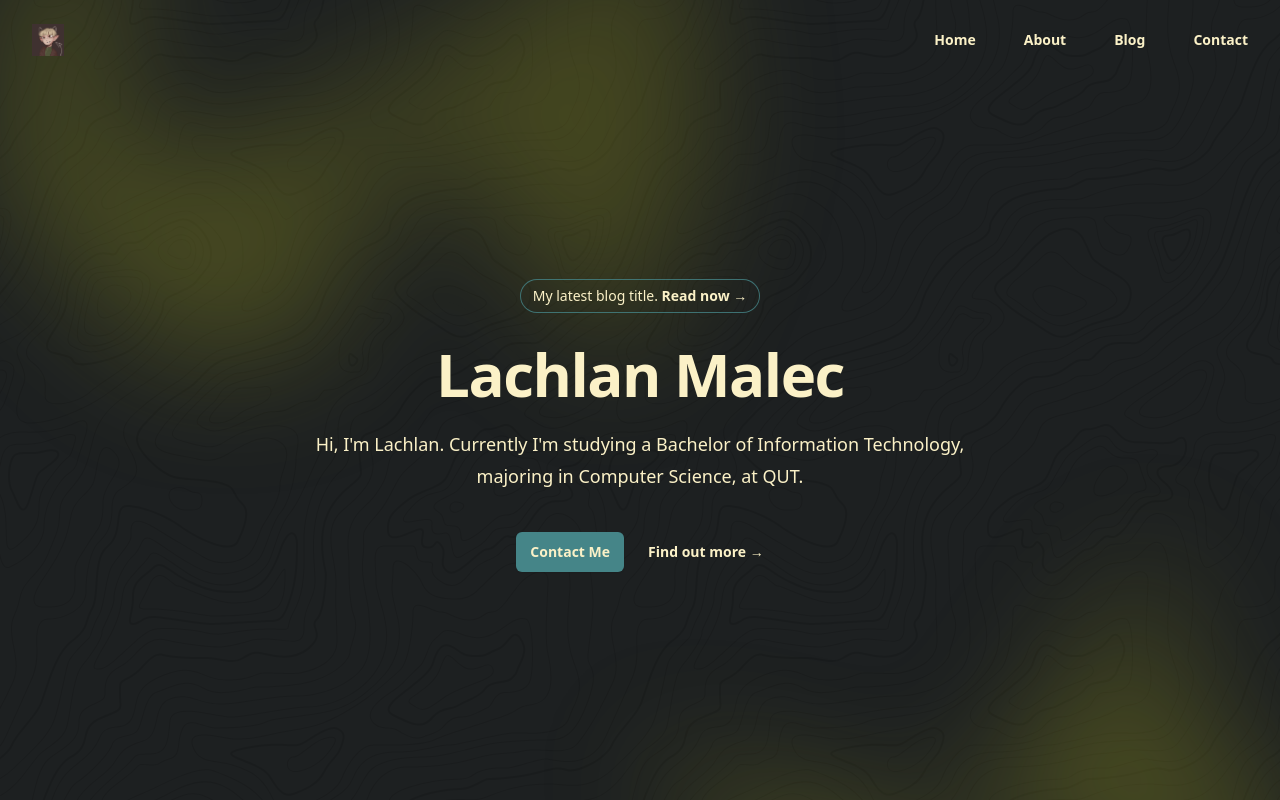
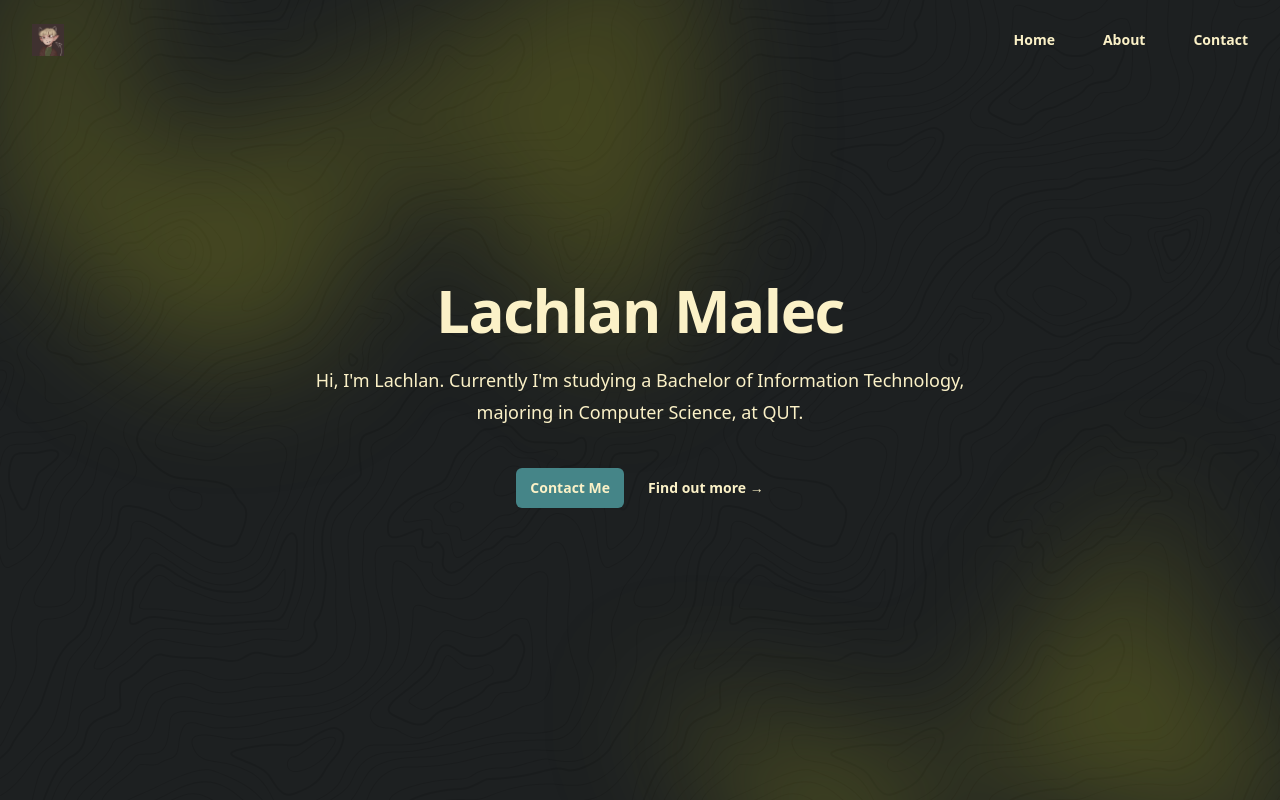
Before and after one commit to LachlanMalec/webapp, a Next.js app: page / in a window 1280 px wide. Shown: the top 800 px of the page. Built offline with nearby package versions, Linux system fonts and the light colour scheme.

Commit message:
fix: remove links to unfinished components

```diff
--- a/src/app/layout.tsx
+++ b/src/app/layout.tsx
@@ -14,7 +14,7 @@ export const metadata = {
 const navigation = [
   { name: "Home", href: "/" },
   { name: "About", href: "/about" },
-  { name: "Blog", href: "/blog" },
+  //{ name: "Blog", href: "/blog" },
   { name: "Contact", href: "/contact" },
 ];
 
--- a/src/app/page.tsx
+++ b/src/app/page.tsx
@@ -5,7 +5,7 @@ export default function Home() {
   return (
     <>
       <div className="mx-auto max-w-2xl py-32 sm:py-48 lg:py-56">
-        <div className="hidden sm:mb-8 sm:flex sm:justify-center">
+        {/*<div className="hidden sm:mb-8 sm:flex sm:justify-center">
           <div className="relative rounded-full px-3 py-1 text-sm leading-6 text-fg ring-1 ring-blueDim/80 hover:ring-blueDim/90">
             My latest blog title.{" "}
             <a href="#" className="font-semibold text-indigo-600">
@@ -13,14 +13,14 @@ export default function Home() {
               Read now <span aria-hidden="true">&rarr;</span>
             </a>
           </div>
-        </div>
+        </div>*/}
         <div className="text-center">
           <h1 className="text-4xl font-bold tracking-tight text-fg sm:text-6xl">
             Lachlan Malec
           </h1>
           <p className="mt-6 text-lg leading-8 text-fg0">
-            Hi, I&apos;m Lachlan. Currently I&apos;m studying a Bachelor of Information
-            Technology, majoring in Computer Science, at QUT.
+            Hi, I&apos;m Lachlan. Currently I&apos;m studying a Bachelor of
+            Information Technology, majoring in Computer Science, at QUT.
           </p>
           <div className="mt-10 flex items-center justify-center gap-x-6">
             <Link
```
